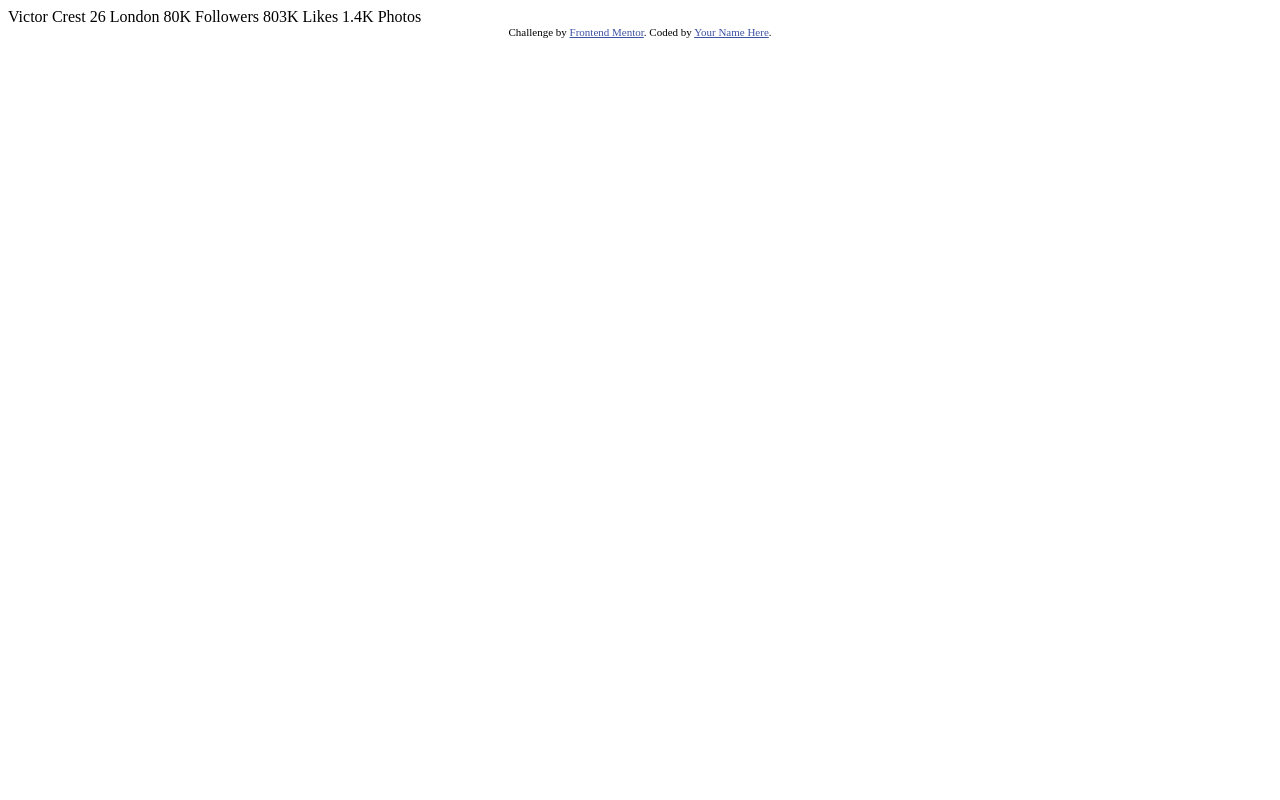
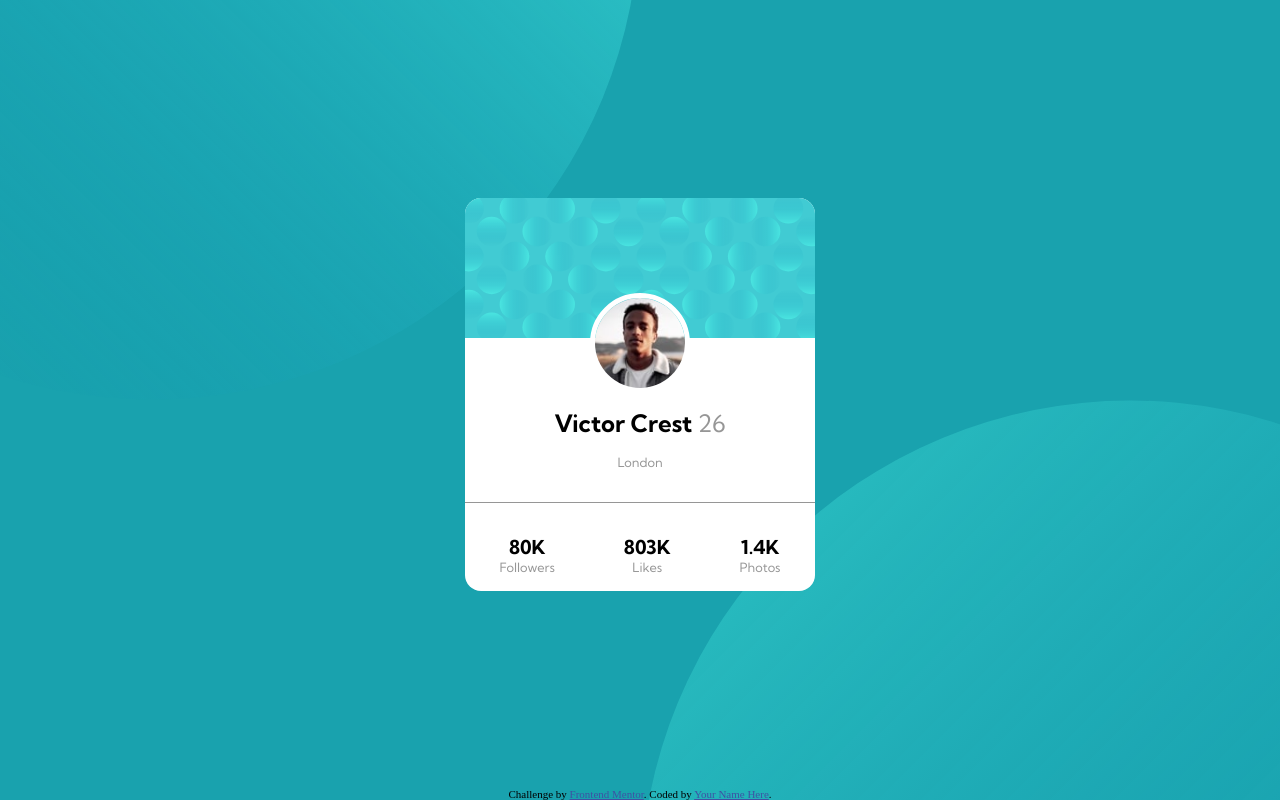
Before and after one commit to clivepato93/profile-card-component, a plain HTML site: page index.html in a window 1280 px wide. Drawn offline with Linux system fonts and the light colour scheme.

Commit message:
markup & stylesheet finished

```diff
--- a/index.html
+++ b/index.html
@@ -1,35 +1,64 @@
 <!DOCTYPE html>
 <html lang="en">
 	<head>
-  <meta charset="UTF-8">
-  <meta name="viewport" content="width=device-width, initial-scale=1.0"> <!-- displays site properly based on user's device -->
+		<meta charset="UTF-8" />
+		<meta name="viewport" content="width=device-width, initial-scale=1.0" />
+		<!-- displays site properly based on user's device -->
 
-  <link rel="icon" type="image/png" sizes="32x32" href="./images/favicon-32x32.png">
+		<link
+			rel="icon"
+			type="image/png"
+			sizes="32x32"
+			href="./images/favicon-32x32.png"
+		/>
 
 		<title>Frontend Mentor | Profile card component</title>
-
+		<link rel="stylesheet" href="style.css" />
 		<!-- Feel free to remove these styles or customise in your own stylesheet 👍 -->
 		<style>
-    .attribution { font-size: 11px; text-align: center; }
-    .attribution a { color: hsl(228, 45%, 44%); }
+			.attribution {
+				font-size: 11px;
+				text-align: center;
+			}
+			.attribution a {
+				color: hsl(228, 45%, 44%);
+			}
 		</style>
 	</head>
 	<body>
-  Victor Crest
-  26
-  London
-
-  80K
-  Followers
-
-  803K
-  Likes
-
-  1.4K
-  Photos
+		<img src="/images/bg-pattern-top.svg" alt="" class="top-img" />
+		<img src="/images/bg-pattern-bottom.svg" alt="" class="bottom-img" />
+		<main>
+			<div class="card">
+				<img src="/images/bg-pattern-card.svg" alt="pattern" />
+			</div>
+			<div class="pic-container">
+				<img src="/images/image-victor.jpg" alt="" />
+			</div>
+			<section class="info">
+				<h1>Victor Crest <span>26</span></h1>
+				<p>London</p>
+				<section class="stats">
+					<div>
+            <p>80K</p>
+            <p>Followers</p>
+        </div>
+        <div>
+            <p>803K</p>
+            <p>Likes</p>
+        </div>
+        <div>
+            <p>1.4K</p>
+            <p>Photos</p>
+        </div>
+				</section>
+			</section>
+		</main>
 		<div class="attribution">
-    Challenge by <a href="https://www.frontendmentor.io?ref=challenge" target="_blank">Frontend Mentor</a>.
-    Coded by <a href="#">Your Name Here</a>.
+			Challenge by
+			<a href="https://www.frontendmentor.io?ref=challenge" target="_blank"
+				>Frontend Mentor</a
+			>. Coded by <a href="#">Your Name Here</a>.
 		</div>
 	</body>
 </html>
--- /dev/null
+++ b/style.css
@@ -0,0 +1,135 @@
+@import url("https://fonts.googleapis.com/css2?family=Fraunces:ital,opsz,wght@0,9..144,100..900;1,9..144,100..900&family=Kumbh+Sans:wght@100..900&family=Montserrat:ital,wght@0,100..900;1,100..900&display=swap");
+/*
+
+// <weight>: Use a value from 100 to 900
+// <uniquifier>: Use a unique and descriptive class name
+
+.kumbh-sans-<uniquifier> {
+  font-family: "Kumbh Sans", sans-serif;
+  font-optical-sizing: auto;
+  font-weight: <weight>;
+  font-style: normal;
+  font-variation-settings:
+    "YOPQ" 300;
+}
+*/
+
+* {
+	margin: 0;
+	padding: 0;
+	box-sizing: border-box;
+}
+
+:root {
+	--Dark-cyan: hsl(185, 75%, 39%);
+	--Very-dark--desaturated--blue: hsl(229, 23%, 23%);
+	--Dark-grayish--blue: hsl(227, 10%, 46%);
+	--Dark-grey: hsl(0, 0%, 59%);
+}
+
+body {
+	background-color: var(--Dark-cyan);
+	display: grid;
+    grid-template-columns: 1fr;
+	grid-template-rows: 1fr;
+    width: 100vw;
+	height: 100vh;
+	align-items: center;
+}
+
+img {
+	display: block;
+}
+
+[class$="img"] {
+	position: fixed;
+	z-index: -10;
+}
+
+.top-img {
+	bottom: 50%;
+	right: 50%;
+}
+
+.bottom-img {
+	top: 50%;
+	left: 50%;
+}
+
+main {
+	margin: 0 auto;
+	width: min(100%, 350px);
+	border-radius: 1rem;
+	background-color: white;
+	position: relative;
+}
+
+.card {
+	position: relative;
+}
+
+.pic-container {
+	position: relative;
+	border: 5px solid white;
+	display: flex;
+	justify-content: center;
+
+	height: 70px;
+	border-radius: 50%;
+}
+
+img[src*="victor"] {
+	position: relative;
+	top: -50px;
+	border: 5px solid white;
+	width: 100px;
+	height: 100px;
+	border-radius: 50%;
+}
+
+.card img[alt="pattern"] {
+	width: 100%;
+	border-radius: 1rem 1rem 0 0;
+}
+.info {
+	text-align: center;
+	font-family: "Kumbh Sans", sans-serif;
+}
+
+h1 span {
+	color: var(--Dark-grey);
+	font-weight: 400;
+}
+
+h1 ~ p {
+	color: var(--Dark-grey);
+	font-size: 1rem;
+	border-bottom: 1px solid var(--Dark-grey);
+	margin: 1rem 0;
+	padding-bottom: 2rem;
+}
+
+.stats {
+	display: flex;
+	justify-content: space-around;
+	padding: 1rem 0;
+}
+
+div p:first-of-type {
+	font-weight: 700;
+	font-size: 1.2rem;
+}
+
+section p:nth-child(2) {
+	color: var(--Dark-grey);
+	font-size: 0.8rem;
+}
+
+.attribution{
+    /* position: absolute;
+    display: flex;
+    width: 100%;
+    justify-content: center;
+    bottom: 0; */
+
+}
```
Lines whose indentation alone changed are shown as unchanged.
